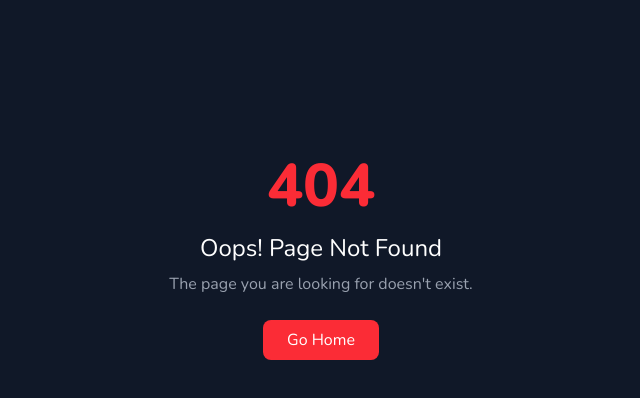
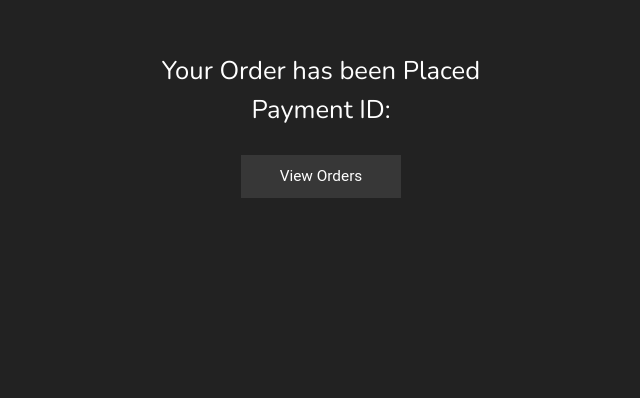
Before and after one commit to supradeepmukherjee/EventSpark, a React (Vite) app in the folder Frontend/: page /success in a window 1280 px wide. Before the commit this address had no page. Shown: the part 142-540 px from the top of the page, without its empty margins (319-959 px from the left). Built offline with nearby package versions, Linux system fonts and the light colour scheme.

Commit message:
Incomplete razorpay in frontend

```diff
--- a/Frontend/src/App.jsx
+++ b/Frontend/src/App.jsx
@@ -26,6 +26,8 @@ import ChangePassword from "./pages/ChangePassword.jsx";
 import AdminDashboard from "./dashboard/admin/AdminDashboard.jsx";
 import CustomerDashboard from "./dashboard/user/CustomerDashboard.jsx";
 import ProtectedRoute from "./components/ProtectedRoute.jsx";
+import Payment from "./components/Payment.jsx";
+import Success from "./components/Success.jsx";
 
 // ✅ Layout component (Header will be shown on all pages)
 const Layout = ({ children }) => (
@@ -150,6 +152,8 @@ function App() {
         <Route path="/customer-dashboard" element={<CustomerDashboard />} />
         <Route path="/admin-dashboard" element={<AdminDashboard />} />
       </Route>
+        <Route path="/pay/:id" element={<Payment />} />
+        <Route path="/success" element={<Success />} />
 
       {/* 404 Not Found Page */}
       <Route path="*" element={<NotFound />} />
--- /dev/null
+++ b/Frontend/src/components/Payment.jsx
@@ -0,0 +1,69 @@
+import axios from 'axios'
+import { useContext, useRef, useState } from 'react'
+import { useParams } from 'react-router-dom'
+import { AuthContext } from '../context/AuthContext'
+
+const Payment = () => {
+    const payBtn = useRef(null)
+    const [loading, setLoading] = useState(false)
+    const { id } = useParams();
+    const { user } = useContext(AuthContext);
+    let gTotal = 0
+    const shippingCharge = gTotal > 499 ? 0 : 100
+    const tax = gTotal * .18
+    const total = gTotal + tax + shippingCharge
+    const submitHandler = async e => {
+        e.preventDefault()
+        setLoading(true)
+        payBtn.current.disabled = true
+        try {
+            const { data: { paymentOrder } } = await axios.put(`${import.meta.env.VITE_SERVER}/payment/checkout/${id}`,
+                { amount: total },
+                {
+                    headers: { 'Content-Type': 'application/json' },
+                    withCredentials: true
+                }
+            )
+            const { data: { key } } = await axios.get(`${import.meta.env.VITE_SERVER}/payment/key`, { withCredentials: true })
+            const rzp = new window.Razorpay({
+                key,
+                amount: 100,//dynamic kor
+                currency: "INR",
+                name: "EventSpark",
+                description: "Payment Gateway",
+                image: "",
+                order_id: paymentOrder.id,
+                callback_url: `${import.meta.env.VITE_SERVER}/payment/verify`,
+                prefill: {
+                    name: user.name,
+                    email: user.email,
+                },
+                notes: { address: "Razorpay Corporate Office" },
+                theme: { color: "#3399cc" }
+            })
+            rzp.open()
+        } catch (err) {
+            console.log(err)
+            payBtn.current.disabled = false
+        } finally {
+            setLoading(false)
+        }
+    }
+    return (
+        <p>
+            <div className="payment">
+                <button
+                    type="submit"
+                    ref={payBtn}
+                    disabled={loading}
+                    onClick={submitHandler}
+                    className='paymentBtn'
+                >
+                    {loading ? 'Please Wait...' : `Pay Rs. ${total}`}
+                </button>
+            </div>
+        </p>
+    )
+}
+
+export default Payment
--- /dev/null
+++ b/Frontend/src/components/Success.jsx
@@ -0,0 +1,17 @@
+import { Link, useSearchParams } from 'react-router-dom'
+
+const Success = () => (
+    <div className="success text-white">
+        <p>
+            Your Order has been Placed
+        </p>
+        <p>
+            Payment ID: {useSearchParams()[0].get('ref')}
+        </p>
+        <Link to={'/myorders'}>
+            View Orders
+        </Link>
+    </div>
+)
+
+export default Success
--- a/Frontend/src/index.css
+++ b/Frontend/src/index.css
@@ -3,16 +3,19 @@
 /* Styling Scroll Bar */
 /* Custom Scrollbar */
 ::-webkit-scrollbar {
-  width: 8px; /* Adjust width */
+  width: 8px;
+  /* Adjust width */
 }
 
 ::-webkit-scrollbar-track {
-  background: #1a1a1a; /* Dark background */
+  background: #1a1a1a;
+  /* Dark background */
   border-radius: 10px;
 }
 
 ::-webkit-scrollbar-thumb {
-  background: linear-gradient(45deg, #ff6b6b, #556270); /* Gradient effect */
+  background: linear-gradient(45deg, #ff6b6b, #556270);
+  /* Gradient effect */
   border-radius: 10px;
 }
 
@@ -24,3 +27,80 @@
 html {
   scroll-behavior: smooth;
 }
+
+.success {
+  text-align: center;
+  display: flex;
+  align-items: center;
+  justify-content: center;
+  flex-direction: column;
+  margin: auto;
+  height: 50vh;
+  padding: 10vmax;
+  margin-top: 10vh;
+}
+
+.success>p {
+  font-size: 2vmax;
+}
+
+.success>a {
+  background-color: #373737;
+  color: #fff;
+  margin: 2vmax;
+  cursor: pointer;
+  text-decoration: none;
+  font: 400 1.2vmax 'Roboto';
+  padding: 1vmax 3vmax;
+}
+
+.payment {
+  display: grid;
+  place-items: center;
+  background-color: #fff;
+  margin: 2vmax;
+  height: 65vh;
+}
+
+.paymentBtn {
+  border: none;
+  background-color: #ff6347;
+  color: #fff;
+  font: 300 2vmax 'Roboto';
+  width: 20%;
+  padding: 0.9vmax;
+  cursor: pointer;
+  transition: all .2s;
+  border-radius: 1vh;
+}
+
+.paymentBtn:hover {
+  background-color: #b4422e;
+}
+
+@media screen and (max-width:600px) {
+  .payment {
+    width: 90%;
+  }
+
+  .paymentBtn {
+    font: 300 4vw 'Roboto';
+    width: 60%;
+    padding: 4vw;
+  }
+
+  .success>a {
+    padding: 3vw 6vw;
+    font: 400 4vw 'Roboto';
+    margin: 2vmax;
+  }
+
+  .success>svg {
+    font-size: 20vw;
+  }
+
+  .success>p {
+    margin: 2vmax;
+    font-size: 5vw;
+  }
+}
```
